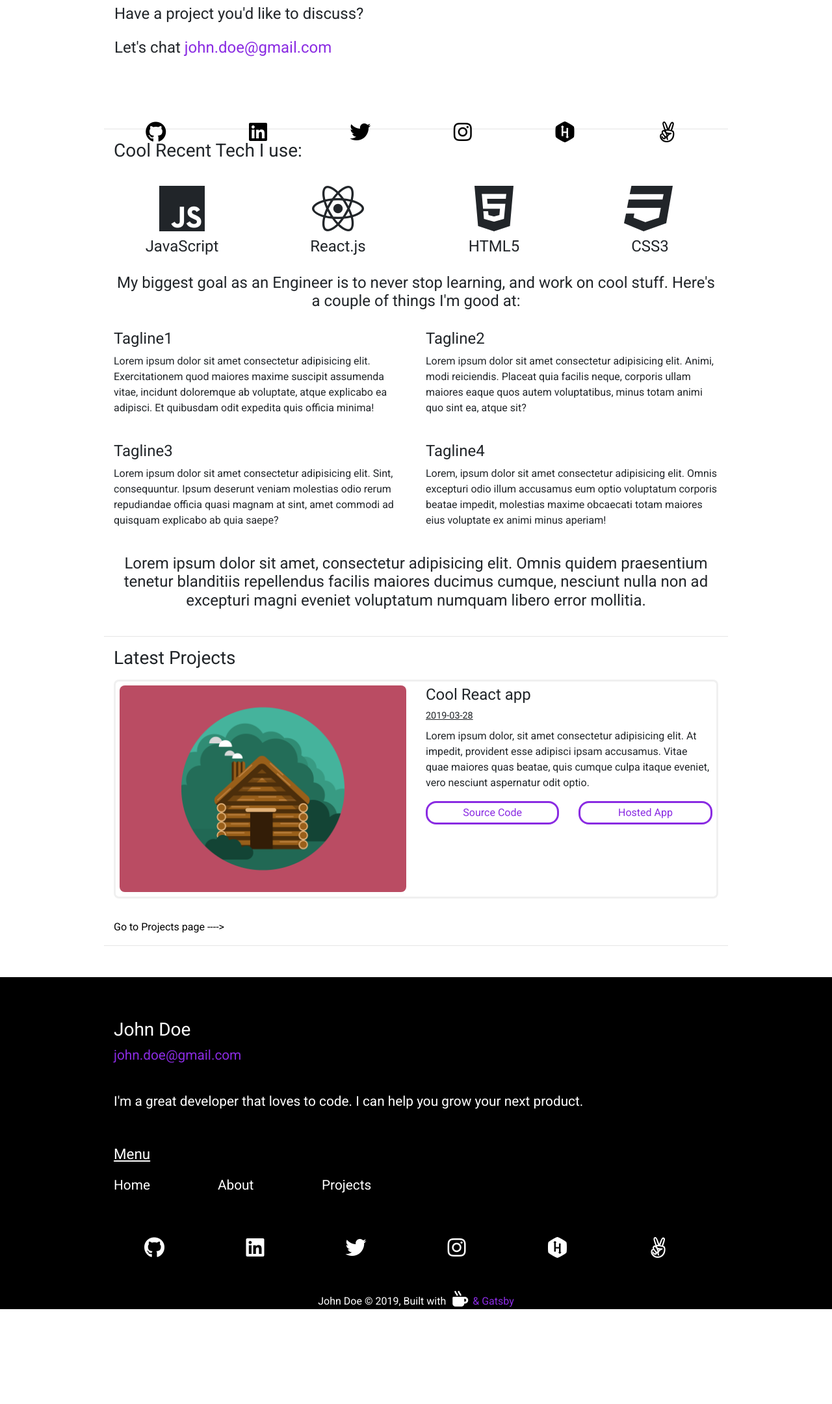
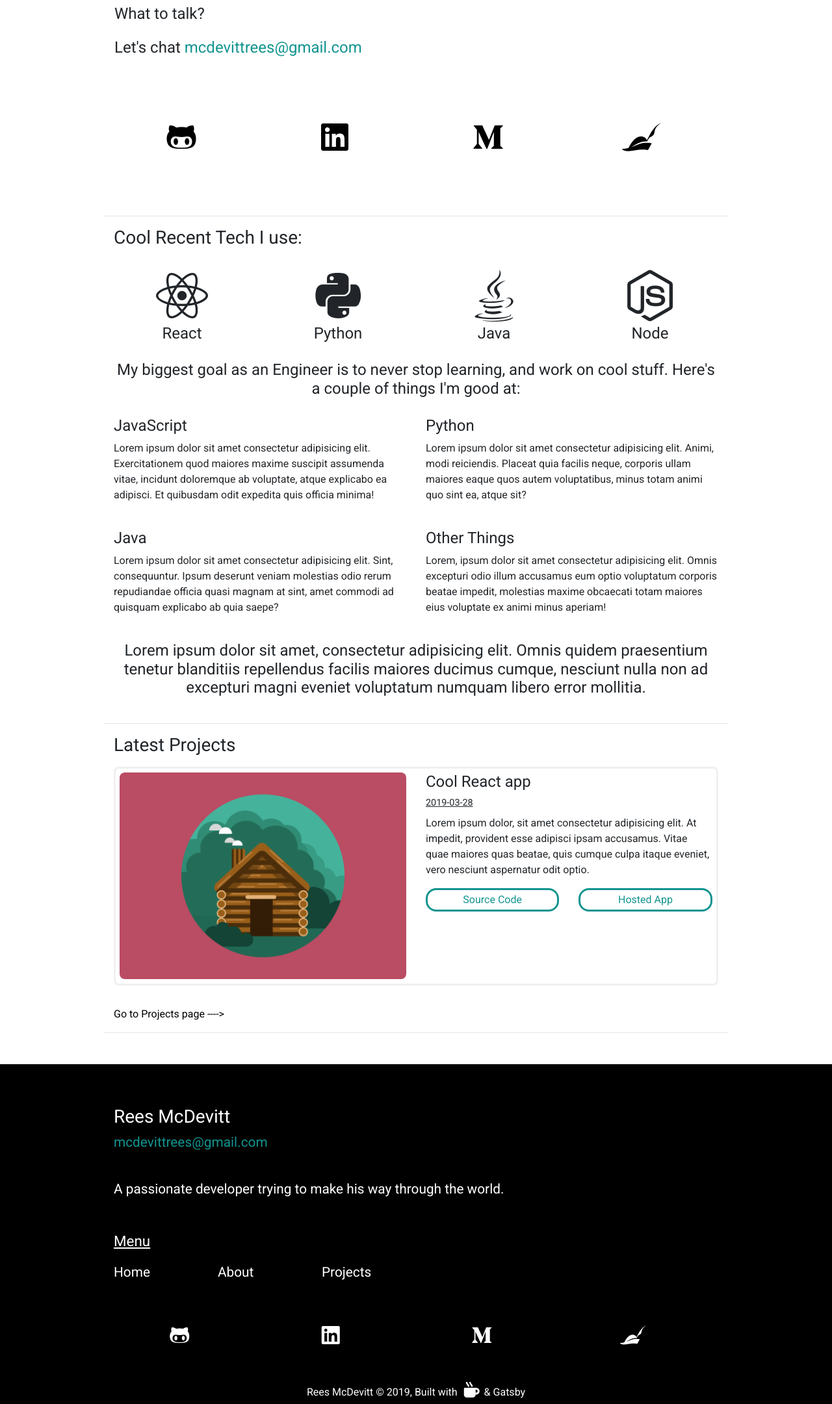
Before and after one commit to ReesMcD/old-reesmcd.io, a Gatsby site: page / in a window 1280 px wide. Shown: the part 476-2637 px from the top of the page at 65% size. Before the commit the page ends 2491 px from the top, so only its background shows below. Built offline with nearby package versions, Linux system fonts and the light colour scheme; Gatsby itself is replaced by a stand-in of ours.

Commit message:
Gatsby project add

```diff
--- a/gatsby-config.js
+++ b/gatsby-config.js
@@ -1,8 +1,8 @@
 module.exports = {
   pathPrefix: "/gatsby-clean-portfolio",
   siteMetadata: {
-    title: `John Doe - Software Developer`,
-    description: `Add you meta Description here!`,
+    title: `Rees McDevitt`,
+    description: `Your average software developer site`,
     url: "https://ugglr.github.io/gatsby-clean-portfolio/",
     twitterUsername: "@real_carlw",
     author: `@real_carlw`,
--- a/src/components/Seo.js
+++ b/src/components/Seo.js
@@ -35,7 +35,7 @@ function SEO({ description, lang, meta, keywords, title }) {
         lang,
       }}
       title={title}
-      titleTemplate={`%s | ${site.siteMetadata.title}`}
+      titleTemplate={`%s`}
       meta={[
         {
           name: `description`,
--- a/src/components/SocialRow/SocialRow.js
+++ b/src/components/SocialRow/SocialRow.js
@@ -8,17 +8,17 @@ export default () => (
     <Col>
       <a
         style={{ color: "#000" }}
-        href="https://www.github.com/"
+        href="https://github.com/ReesMcD"
         target="_blank"
         rel="noopener noreferrer"
       >
-        <i className="fab fa-github hover_effect" />
+        <i className="fab fa-github-alt hover_effect" />
       </a>
     </Col>
     <Col>
       <a
         style={{ color: "#000" }}
-        href="https://www.linkedin.com/"
+        href="https://www.linkedin.com/in/rees-mcdevitt-81a155127/"
         target="_blank"
         rel="noopener noreferrer"
       >
@@ -28,44 +28,21 @@ export default () => (
     <Col>
       <a
         style={{ color: "#000" }}
-        href="https://twitter.com/"
+        href="https://medium.com/@mcdevittrees"
         target="_blank"
         rel="noopener noreferrer"
       >
-        <i className="fab fa-twitter hover_effect" />
-      </a>
-    </Col>
-
-    <Col>
-      <a
-        style={{ color: "#000" }}
-        href="https://www.instagram.com/"
-        target="_blank"
-        rel="noopener noreferrer"
-      >
-        <i className="fab fa-instagram hover_effect" />
-      </a>
-    </Col>
-
-    <Col>
-      <a
-        style={{ color: "#000" }}
-        className="hover_effect"
-        href="https://www.hackerrank.com/"
-        target="_blank"
-        rel="noopener noreferrer"
-      >
-        <i className="fab fa-hackerrank hover_effect" />
+        <i className="fab fa-medium-m hover_effect" />
       </a>
     </Col>
     <Col>
     <a
       style={{ color: "#000" }}
-        href="https://angel.co/"
+      href="#"
       target="_blank"
       rel="noopener noreferrer"
     >
-        <i className="fab fa-angellist hover_effect" />
+      <i className="fab fa-pied-piper-hat hover_effect" />
     </a>
   </Col>
   </Row>
--- a/src/components/SocialRow/socialRow.css
+++ b/src/components/SocialRow/socialRow.css
@@ -4,7 +4,7 @@
 }
 
 .jumbo_social i {
-  font-size: 2rem;
+  font-size: 3rem;
 }
 
 a:link {
@@ -12,7 +12,7 @@ a:link {
 }
 
 .hover_effect:hover {
-  color: blueviolet;
+  color: #129490;
 }
 
 @media (max-width: 550px) {
--- a/src/components/hero/Hero.js
+++ b/src/components/hero/Hero.js
@@ -8,17 +8,17 @@ import SocialRow from "../SocialRow/SocialRow"
 const Hero = () => (
   <Jumbotron style={jumbo_styles} className="jumbo" fluid>
     <div className="jumbo_content">
-      <h1>Hey, I'm a Software developer from Gitland, living in ACME City.</h1>
+      <h1>Hi! Im Rees McDevitt, a Software Engineer from Philadelpia, currently living in Detroit.</h1>
       <br />
       <h3>
-        Right now I'm using Javascript, Node.js, React.js and Gatsby.js to
-        design and hack noice websites together on the internet.
+        Right now I'm a Software Engineer working at Ford Motor Company.
+        I love building new things and using cool and new solutions to do it!
       </h3>
-      <p>Have a project you'd like to discuss?</p>
+      <p>What to talk?</p>
       <p>
         Let's chat{" "}
-        <a href="mailto:john.doe@gmail.com">
-          <span style={{ color: "blueviolet" }}>john.doe@gmail.com</span>
+        <a href="mailto:mcdevittrees@gmail.com">
+          <span style={{ color: "#129490" }}>mcdevittrees@gmail.com</span>
         </a>
       </p>
     </div>
--- a/src/components/hero/hero.css
+++ b/src/components/hero/hero.css
@@ -1,5 +1,5 @@
 .jumbo {
-  height: 80vh;
+  height: 100%;
 }
 
 .jumbo h1 {
--- a/src/components/layout/Footer.js
+++ b/src/components/layout/Footer.js
@@ -11,15 +11,16 @@ const Footer = () => (
     <Container style={{ maxWidth: "960px" }}>
       <Row>
         <Col>
-          <h3>John Doe</h3>
-          <p style={{ color: "blueviolet", fontSize: "1.3rem" }}>
-            {/*TODO: ADD A MAILTO-LINK */}
-            john.doe@gmail.com
+          <h3>Rees McDevitt</h3>
+          <p >
+            <a href="mailto:mcdevittrees@gmail.com">
+              <span style={{ color: "#129490", fontSize: "1.3rem" }}>mcdevittrees@gmail.com</span>
+            </a>
           </p>
+
           <br />
           <p style={{ fontSize: "1.3rem" }}>
-            I'm a great developer that loves to code. I can help you grow your
-            next product.
+            A passionate developer trying to make his way through the world.
           </p>
         </Col>
       </Row>
@@ -58,15 +59,17 @@ const Footer = () => (
       <Row className="footer_social text-center">
       <Col>
       <a
+        style={{ color: "#000" }}
         href="https://www.github.com/"
         target="_blank"
         rel="noopener noreferrer"
       >
-            <i className="fab fa-github hover_effect" />
+        <i className="fab fa-github-alt hover_effect" />
       </a>
     </Col>
     <Col>
       <a
+        style={{ color: "#000" }}
         href="https://www.linkedin.com/"
         target="_blank"
         rel="noopener noreferrer"
@@ -76,54 +79,41 @@ const Footer = () => (
     </Col>
     <Col>
       <a
-            href="https://twitter.com/"
+        style={{ color: "#000" }}
+        href="#"
         target="_blank"
         rel="noopener noreferrer"
       >
-            <i className="fab fa-twitter hover_effect" />
+        <i className="fab fa-medium-m hover_effect" />
       </a>
     </Col>
-
     <Col>
     <a
-            href="https://www.instagram.com/"
+      style={{ color: "#000" }}
+      href="#"
       target="_blank"
       rel="noopener noreferrer"
     >
-            <i className="fab fa-instagram hover_effect" />
-          </a>
-        </Col>
-
-        <Col>
-          <a
-            className="hover_effect"
-            href="https://www.hackerrank.com/"
-            target="_blank"
-            rel="noopener noreferrer"
-          >
-            <i className="fab fa-hackerrank hover_effect" />
-          </a>
-        </Col>
-        <Col>
-          <a href="https://angel.co/" target="_blank" rel="noopener noreferrer">
-            <i className="fab fa-angellist hover_effect" />
+      <i className="fab fa-pied-piper-hat hover_effect" />
     </a>
   </Col>
       </Row>
       <Row className="text-center" style={{ marginTop: "3rem" }}>
         <Col>
-          John Doe © {new Date().getFullYear()}, Built with
-          <i
-            className="fas fa-mug-hot"
+          Rees McDevitt © {new Date().getFullYear()}, Built with
+          <a
+          target="_blank"
           style={{
+            color: "#fff",
             marginLeft: "10px",
             marginRight: "3px",
             fontSize: "1.5rem",
-            }}
-          />
-          <a href="https://www.gatsbyjs.org">
+            }} href="https://en.wikipedia.org/wiki/Coffee">
+              <i className="fas fa-mug-hot"/>
+          </a>
+          <a target="_blank" href="https://www.gatsbyjs.org">
             {" "}
-            <span className="blueViolet">& Gatsby</span>
+            <span className="gatspy-link">& Gatsby</span>
           </a>
         </Col>
       </Row>
@@ -136,7 +126,7 @@ const footer_styles = {
   marginBottom: "0",
   backgroundColor: "#000",
   color: "#fff",
-  paddingBottom: "0",
+  paddingBottom: "1rem",
   width: "100%",
 }
 
--- a/src/components/layout/Layout.js
+++ b/src/components/layout/Layout.js
@@ -27,7 +27,7 @@ const Layout = ({ children }) => (
     render={data => (
       <>
         <SEO
-          title="John Doe Software Developer"
+          title="Rees McDevitt"
           keywords={[
             `gatsby`,
             `application`,
--- a/src/components/layout/footer.css
+++ b/src/components/layout/footer.css
@@ -22,7 +22,7 @@ a:link {
 }
 
 .hover_effect:hover {
-  color: blueviolet;
+  color: #129490;
 }
 
 .link_styles {
@@ -30,15 +30,15 @@ a:link {
 }
 
 .link_styles:hover {
-  color: blueviolet;
+  color: #129490;
 }
 
-.blueViolet {
-  color: blueviolet;
+.gatspy-link {
+  color: white;
 }
 
-.blueViolet:hover {
-  color: white;
+.gatspy-link:hover {
+  color: #129490;
 }
 
 @media (max-width: 550px) {
--- a/src/components/myButton/myButton.css
+++ b/src/components/myButton/myButton.css
@@ -3,7 +3,7 @@
   padding: 3px;
   border-radius: 1rem;
   margin-bottom: 3px;
-  color: blueviolet;
+  color: #129490;
 }
 
 .button_styles:hover {
--- a/src/components/navbar/MyNavbar.js
+++ b/src/components/navbar/MyNavbar.js
@@ -15,12 +15,12 @@ const MyNavbar = () => (
     >
       <ul className="nav_styles">
         <li className="float_left">
-          <i className="fas fa-frog" />
+          <i className="fas fa-terminal" />
         </li>
         <li className="float_right">
           {/* eslint-disable-next-line */}
           <a
-            href="https://www.github.com/"
+            href="https://www.github.com/ReesMcD"
             target="_blank"
             rel="noopener noreferrer"
             className="menu_link"
--- a/src/components/navbar/myNavbar.css
+++ b/src/components/navbar/myNavbar.css
@@ -1,7 +1,7 @@
 .top_border {
   border-top-style: solid;
   border-width: 2px;
-  border-color: blueviolet;
+  border-color: #129490;
   width: 100%;
 }
 
@@ -32,7 +32,7 @@ li {
 }
 
 i:hover {
-  color: blueviolet;
+  color: #129490;
 }
 
 .menu_link {
@@ -40,7 +40,7 @@ i:hover {
 }
 
 .menu_link:hover {
-  color: blueviolet;
+  color: #129490;
 }
 
 @media (max-width: 630px) {
--- a/src/components/portProjectCard/projectCard.css
+++ b/src/components/portProjectCard/projectCard.css
@@ -24,7 +24,7 @@ h4 small {
 }
 
 a {
-  color: blueviolet;
+  color: #129490;
 }
 
 a:link {
--- a/src/components/projects/Projects.js
+++ b/src/components/projects/Projects.js
@@ -28,7 +28,7 @@ const Projects = () => (
         sourceURL={"https://github.com/"}
         hostedURL={"http://www.google.com"}
       />
-      <Link to="/projects" className="blueViolet">
+      <Link to="/projects" className="project-link">
         Go to Projects page ---->
       </Link>
     </Container>
--- a/src/components/projects/projects.css
+++ b/src/components/projects/projects.css
@@ -1,3 +1,6 @@
-.blueViolet:hover {
+.project-link {
+  color: #129490;
+}
+.project-link:hover {
   color: black;
 }
--- a/src/components/summary/Summary.js
+++ b/src/components/summary/Summary.js
@@ -12,25 +12,25 @@ const Summary = () => (
     <br />
     <Row className="text-center tech_icons">
       <Col>
-        <i className="fab fa-js hover_effect" />
+        <i className="fab fa-react hover_effect" />
         <br />
-        <span>JavaScript</span>
+        <span>React</span>
       </Col>
       <Col>
-        <i className="fab fa-react hover_effect" />
+        <i className="fab fa-python hover_effect" />
         <br />
-        <span>React.js</span>
+        <span>Python</span>
       </Col>
       <Col>
-        <i className="fab fa-html5 hover_effect" />
+        <i className="fab fa-java hover_effect" />
         <br />
-        <span>HTML5</span>
+        <span>Java</span>
       </Col>
       <Col>
-        <i className="fab fa-css3 hover_effect" />
+        <i className="fab fa-node-js hover_effect" />
         <br />
-        <span>CSS3</span>
-      </Col>
+        <span>Node</span>
+    </Col>
     </Row>
     <br />
 
@@ -40,7 +40,7 @@ const Summary = () => (
     </h4>
     <Row style={{ marginTop: "1.8rem" }}>
       <Col>
-        <h4 className="hover_effect">Tagline1</h4>
+        <h4 className="hover_effect">JavaScript</h4>
         <p>
           Lorem ipsum dolor sit amet consectetur adipisicing elit.
           Exercitationem quod maiores maxime suscipit assumenda vitae, incidunt
@@ -49,7 +49,7 @@ const Summary = () => (
         </p>
       </Col>
       <Col>
-        <h4 className="hover_effect">Tagline2</h4>
+        <h4 className="hover_effect">Python</h4>
         <p>
           Lorem ipsum dolor sit amet consectetur adipisicing elit. Animi, modi
           reiciendis. Placeat quia facilis neque, corporis ullam maiores eaque
@@ -60,7 +60,7 @@ const Summary = () => (
     <br />
     <Row>
       <Col>
-        <h4 className="hover_effect">Tagline3</h4>
+        <h4 className="hover_effect">Java</h4>
         <p>
           Lorem ipsum dolor sit amet consectetur adipisicing elit. Sint,
           consequuntur. Ipsum deserunt veniam molestias odio rerum repudiandae
@@ -69,7 +69,7 @@ const Summary = () => (
         </p>
       </Col>
       <Col>
-        <h4 className="hover_effect">Tagline4</h4>
+        <h4 className="hover_effect">Other Things</h4>
         <p>
           Lorem, ipsum dolor sit amet consectetur adipisicing elit. Omnis
           excepturi odio illum accusamus eum optio voluptatum corporis beatae
--- a/src/components/summary/summary.css
+++ b/src/components/summary/summary.css
@@ -1,5 +1,5 @@
 .hover_effect:hover {
-  color: blueviolet;
+  color: #129490;
 }
 
 .content {
```
Also changed, not shown: src/pages/about.js (+7 -8 lines). Lines whose indentation alone changed are shown as unchanged.
